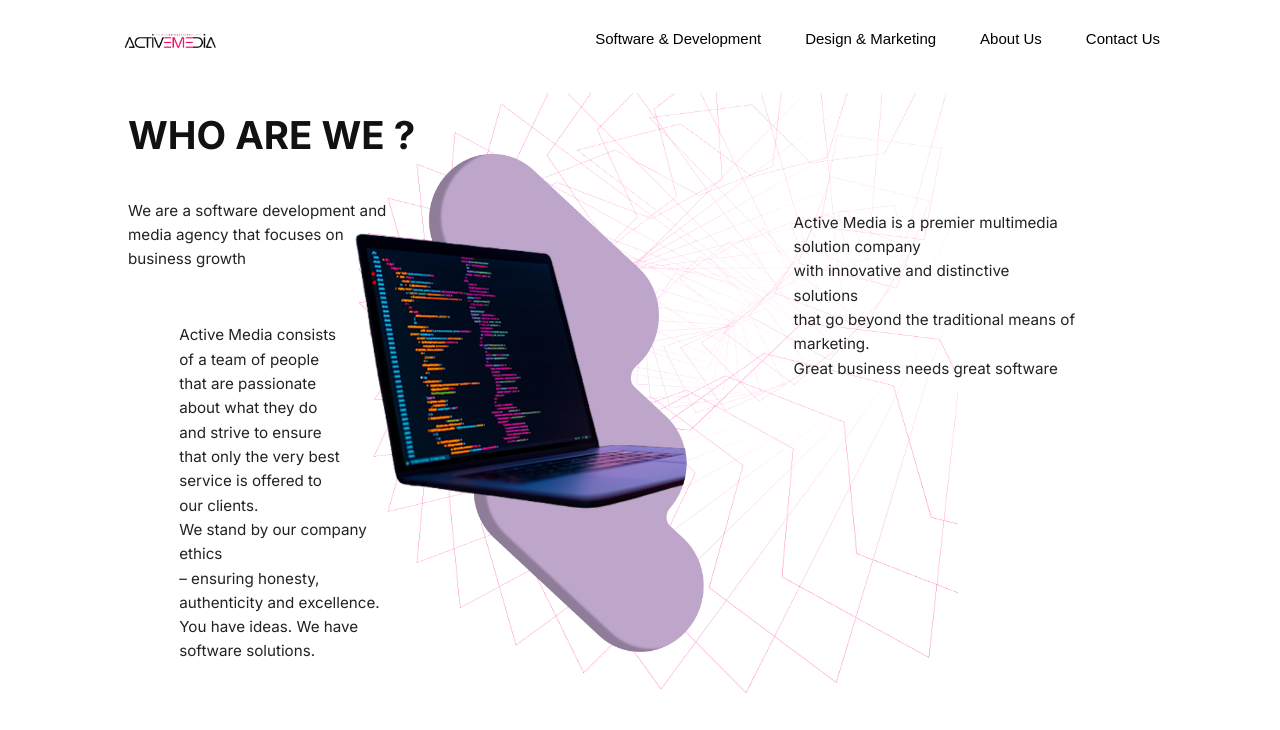
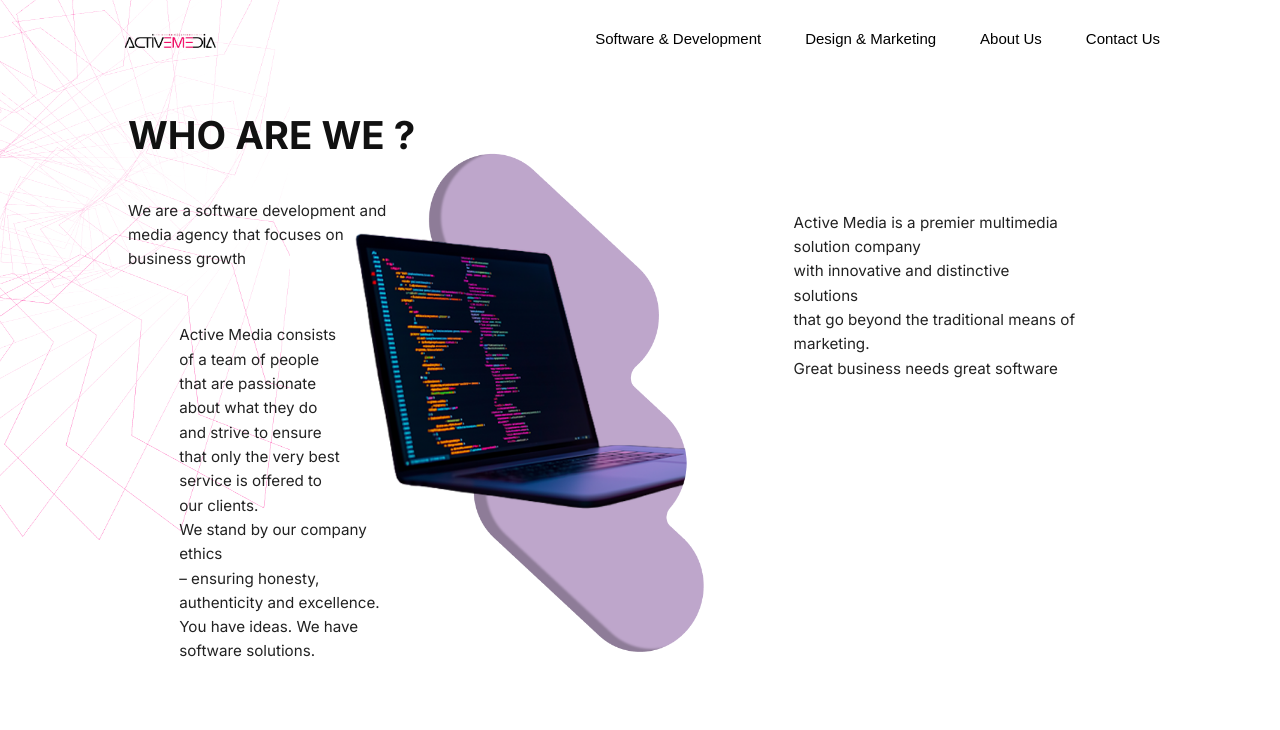
Before and after one commit to Divine-Ntambwe/Active-Media, a React (Vite) app: page /about-us in a window 1280 px wide. Shown: the top 730 px of the page. Built offline with nearby package versions, Linux system fonts and the light colour scheme.

Commit message:
merged with britney's branch

```diff
--- a/src/pages/About_Us.jsx
+++ b/src/pages/About_Us.jsx
@@ -103,13 +103,14 @@ export default function About_Us() {
   }, [currentSlide]);
 
   return (
+    <>
     <div className={styles.softwarePage}>
+      <div className={styles.purpleLinesWrapper} ref={purpleLines}>
+        <PurpleLines />
+      </div>
       <Navbar/>
     <section className={styles.aboutSection}>
       {/* PurpleLines always behind everything */}
-      <div className={styles.purpleLinesWrapper} ref={purpleLines}>
-        <PurpleLines />
-      </div>
 
       {/* Slides container */}
       <div className={styles.slidesContainer} ref={containerRef}>
@@ -242,5 +243,6 @@ export default function About_Us() {
       </div>
     </section>
     </div>
+    </>
   );
 }
--- a/src/pages/About_Us.module.css
+++ b/src/pages/About_Us.module.css
@@ -4,8 +4,7 @@
   /* position: fixed; stays across all slides */
   /* top: 0px; */
   position: absolute !important;
-  width: 95vw;
-  height: 80vh;
+ transform: scale(0.9) ;
   left: -250px;
   transition: ease-in 1s;
   /* display: flex; */
--- a/src/pages/Software.jsx
+++ b/src/pages/Software.jsx
@@ -353,10 +353,10 @@ useEffect(() => {
   return (
     <div className={styles.softwarePage}>
       <img src={laptop} ref={laptopGif} className={styles.laptopGif} />
-      <Navbar />
       <div ref={bgImg} className={styles.bgImg}>
         <PurpleLines />
       </div>
+      <Navbar />
 
       <section className={styles.softwareSection}>
         {/* Slide 1 */}
```
